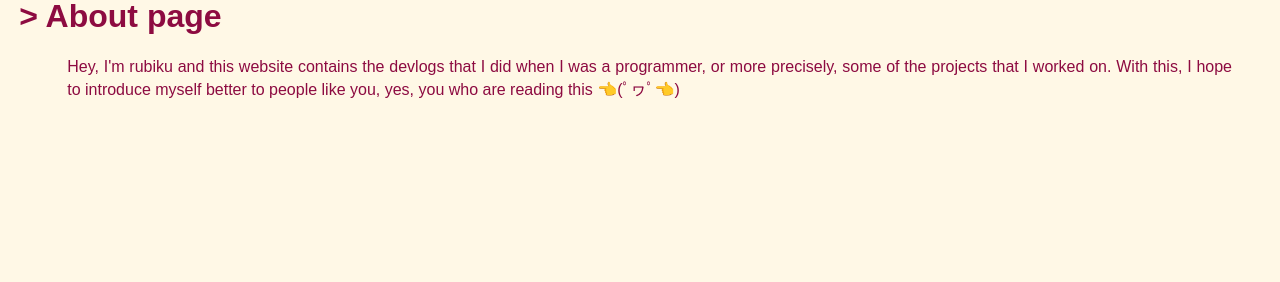
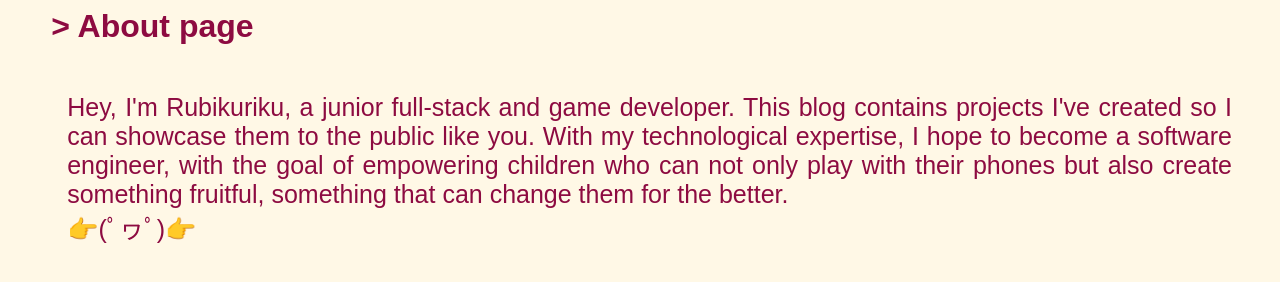
Before and after one commit to kyubiner/rubiku-theme, a Jekyll site: the page built from about.html, in a window 1280 px wide, cut to the strip 357-639 px from the top of the page. Built offline with Jekyll 4.4.1, drawn with Linux system fonts in a browser that asks for light colours.

Commit message:
styling index.html

```diff
--- a/_sass/author.scss
+++ b/_sass/author.scss
@@ -3,7 +3,7 @@
 .parent_card-author {
     a {
         text-decoration: none;
-        color: black;
+        color: #8D0B41;
         .card {
             @include base.card_base;
         }
--- a/_sass/base.scss
+++ b/_sass/base.scss
@@ -8,8 +8,20 @@ body {
         margin-left: 1.5vw;
     }
 
+    .text_link {
+        text-decoration: none;
+        color: #8D0B41;
+        transition: 300ms;
+        border-bottom: none;
+
+        &:hover {
+            border-bottom: solid #8D0B41;
+            transition: 300ms;
+        }
+    }
+
     .title_page {
-        margin: 0.7em auto;
+        margin: 1em auto 1.5em 1em;
     }
 
     .title_page::before {
@@ -19,6 +31,7 @@ body {
     .text_basic {
         margin: 0 3rem;
         text-align: justify;
+        font-size: 25px;
     }
 }
 
@@ -34,6 +47,7 @@ body {
     box-shadow: 0px 0px 4px 1px rgba(0, 0, 0, 0.5);
     scale: 100%;
     transition: 300ms;
+
     &:hover {
         scale: 101%;
         transition: 300ms;
@@ -52,7 +66,7 @@ body {
 
         .title_page {
             text-align: center;
-            margin: 1rem;
+            margin: 1.5rem;
         }
 
         .title_page::before {
--- a/about.html
+++ b/about.html
@@ -4,4 +4,4 @@ title: About
 ---
 
 <h1 class="title_page">About page</h1>
-<p class="text_basic">Hey, I'm rubiku and this website contains the devlogs that I did when I was a programmer, or more precisely, some of the projects that I worked on. With this, I hope to introduce myself better to people like you, yes, you who are reading this 👈(ﾟヮﾟ👈)</p>
+<p class="text_basic">Hey, I'm Rubikuriku, a junior full-stack and game developer. This blog contains projects I've created so I can showcase them to the public like you. With my technological expertise, I hope to become a software engineer, with the goal of empowering children who can not only play with their phones but also create something fruitful, something that can change them for the better.<br>👉(ﾟヮﾟ)👉</p>
--- a/index.html
+++ b/index.html
@@ -5,5 +5,9 @@ title: Rubiku
 
 <h1 class="title_page">Rubiku-theme</h1>
 
-<p><strong>My style</strong> in jekyll theme. <a href="https://website-portofolio-connnection.vercel.app/">my portofolio</a>
+<p class="text_basic">
+    Welcome to Rubiku-theme!<br><br>
+    This is a blog website built with jekyll, a static side generator in the ruby programing language.<br><br>
+    This contains projects, I've created to share with you all, as pratice in mastering various, programing languages , or as a means of documenting future project I've created<br><br>
+    So, what are you waiting for? Explore this website ヾ(≧▽≦*)o
 </p>
```
Also changed, not shown: _layouts/post.html (+5 -3 lines).
